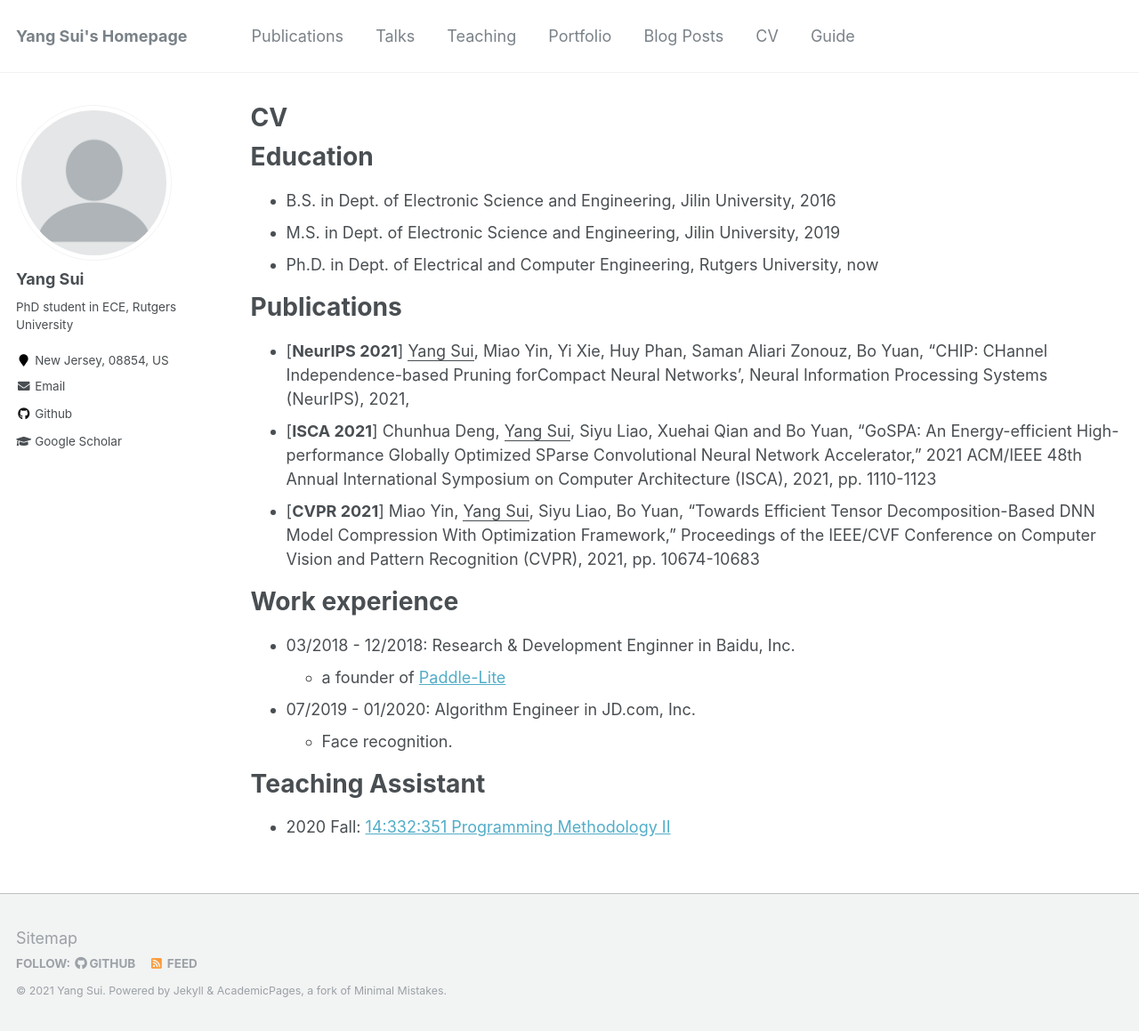
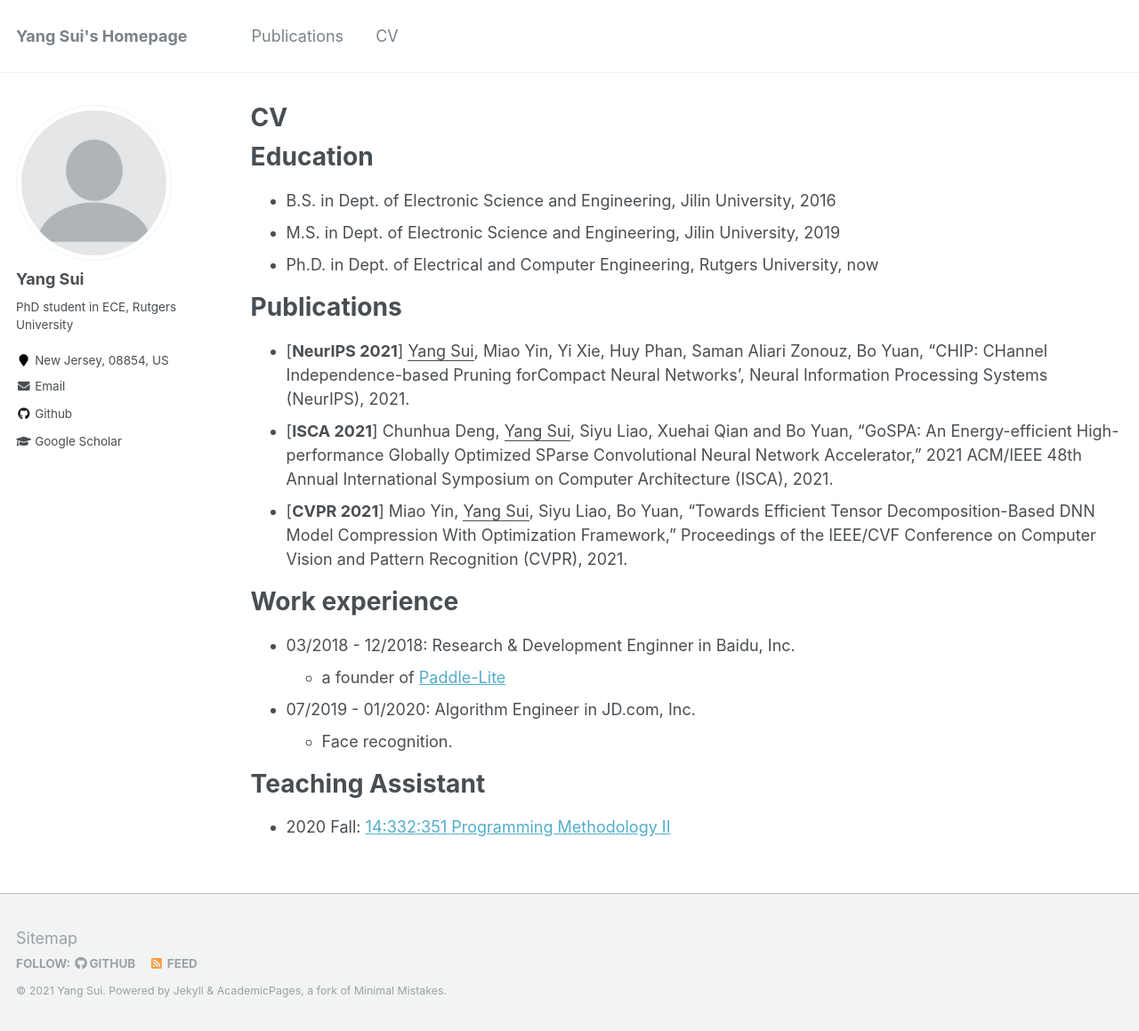
Before and after one commit to Eclipsess/yang-sui.github.io, a Jekyll site: the page built from _pages/cv.md, in a window 1280 px wide and 1159 px high. Shown: the whole window at 89% size. Built offline with Jekyll 4.4.1, drawn with Linux system fonts in a browser that asks for light colours.

Commit message:
modification

```diff
--- a/_pages/cv.md
+++ b/_pages/cv.md
@@ -17,9 +17,9 @@ Education
 
 Publications
 ======
-* [**NeurIPS 2021**] <u>Yang Sui</u>, Miao Yin, Yi Xie, Huy Phan, Saman Aliari Zonouz, Bo Yuan, "CHIP: CHannel Independence-based Pruning forCompact Neural Networks', Neural Information Processing Systems (NeurIPS), 2021,
-* [**ISCA 2021**] Chunhua Deng, <u>Yang Sui</u>, Siyu Liao, Xuehai Qian and Bo Yuan, "GoSPA: An Energy-efficient High-performance Globally Optimized SParse Convolutional Neural Network Accelerator," 2021 ACM/IEEE 48th Annual International Symposium on Computer Architecture (ISCA), 2021, pp. 1110-1123
-* [**CVPR 2021**] Miao Yin, <u>Yang Sui</u>, Siyu Liao, Bo Yuan, "Towards Efficient Tensor Decomposition-Based DNN Model Compression With Optimization Framework," Proceedings of the IEEE/CVF Conference on Computer Vision and Pattern Recognition (CVPR), 2021, pp. 10674-10683
+* [**NeurIPS 2021**] <u>Yang Sui</u>, Miao Yin, Yi Xie, Huy Phan, Saman Aliari Zonouz, Bo Yuan, "CHIP: CHannel Independence-based Pruning forCompact Neural Networks', Neural Information Processing Systems (NeurIPS), 2021.
+* [**ISCA 2021**] Chunhua Deng, <u>Yang Sui</u>, Siyu Liao, Xuehai Qian and Bo Yuan, "GoSPA: An Energy-efficient High-performance Globally Optimized SParse Convolutional Neural Network Accelerator," 2021 ACM/IEEE 48th Annual International Symposium on Computer Architecture (ISCA), 2021.
+* [**CVPR 2021**] Miao Yin, <u>Yang Sui</u>, Siyu Liao, Bo Yuan, "Towards Efficient Tensor Decomposition-Based DNN Model Compression With Optimization Framework," Proceedings of the IEEE/CVF Conference on Computer Vision and Pattern Recognition (CVPR), 2021.
 
 Work experience
 ======
```
Also changed, not shown: _data/navigation.yml (+14 -14 lines), _pages/publications.md (+2 -2 lines).
